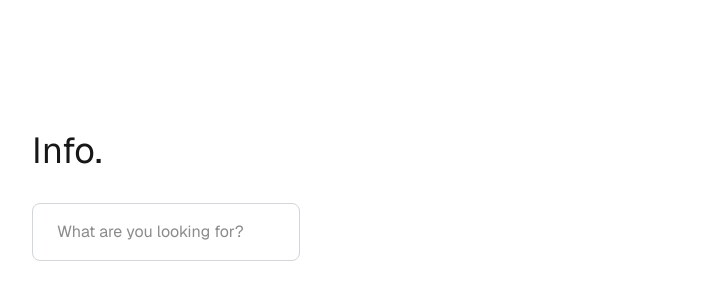
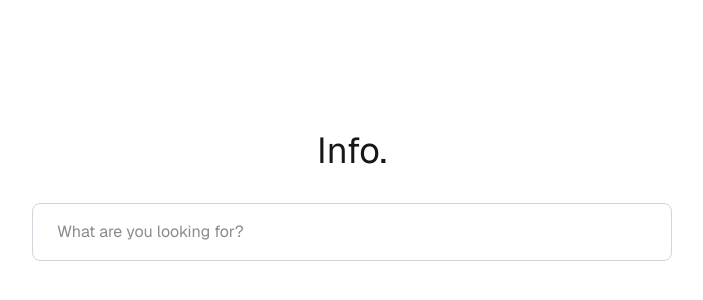
Before and after one commit to thomassrmcardle/info, a Next.js app: page / in a window 1280 px wide. Shown: the part 204-504 px from the top of the page, without its empty margins (288-991 px from the left). Built offline with nearby package versions, Linux system fonts and the light colour scheme.

Commit message:
Fixed search bar issue

```diff
--- a/app/page.tsx
+++ b/app/page.tsx
@@ -7,7 +7,7 @@ export default function Home() {
     <div className="flex flex-col flex-1 items-center justify-center bg-zinc-50 font-sans dark:bg-black">
       <main className="flex flex-1 w-full max-w-3xl flex-col items-center justify-center py-32 px-16 bg-white dark:bg-black sm:items-start">
 
-        <h1 className="lg-txt mb-8 text-center">Info.</h1>
+        <h1 className="w-full lg-txt mb-8 text-center">Info.</h1>
         <SearchBar />
 
       </main>
--- a/components/searchBar/page.tsx
+++ b/components/searchBar/page.tsx
@@ -9,13 +9,16 @@ export default function SearchBar() {
     }
 
     return (
-    <form>
+    <form className="flex w-full" onSubmit={(e) => {
+        e.preventDefault();
+        const formData = new FormData(e.currentTarget);
+        const query = formData.get("search") as string;
+        handleSearch(query);
+    }}>
         <input
             className="flex w-full rounded-lg border border-gray-300 focus:outline-none focus:ring-2 focus:ring-blue-500 focus:border-transparent py-4 px-6"
             placeholder="What are you looking for?"
-            onChange={(e) => {
-                handleSearch(e.target.value);
-            }}
+            name="search"
         ></input>
     </form>
   );
```
